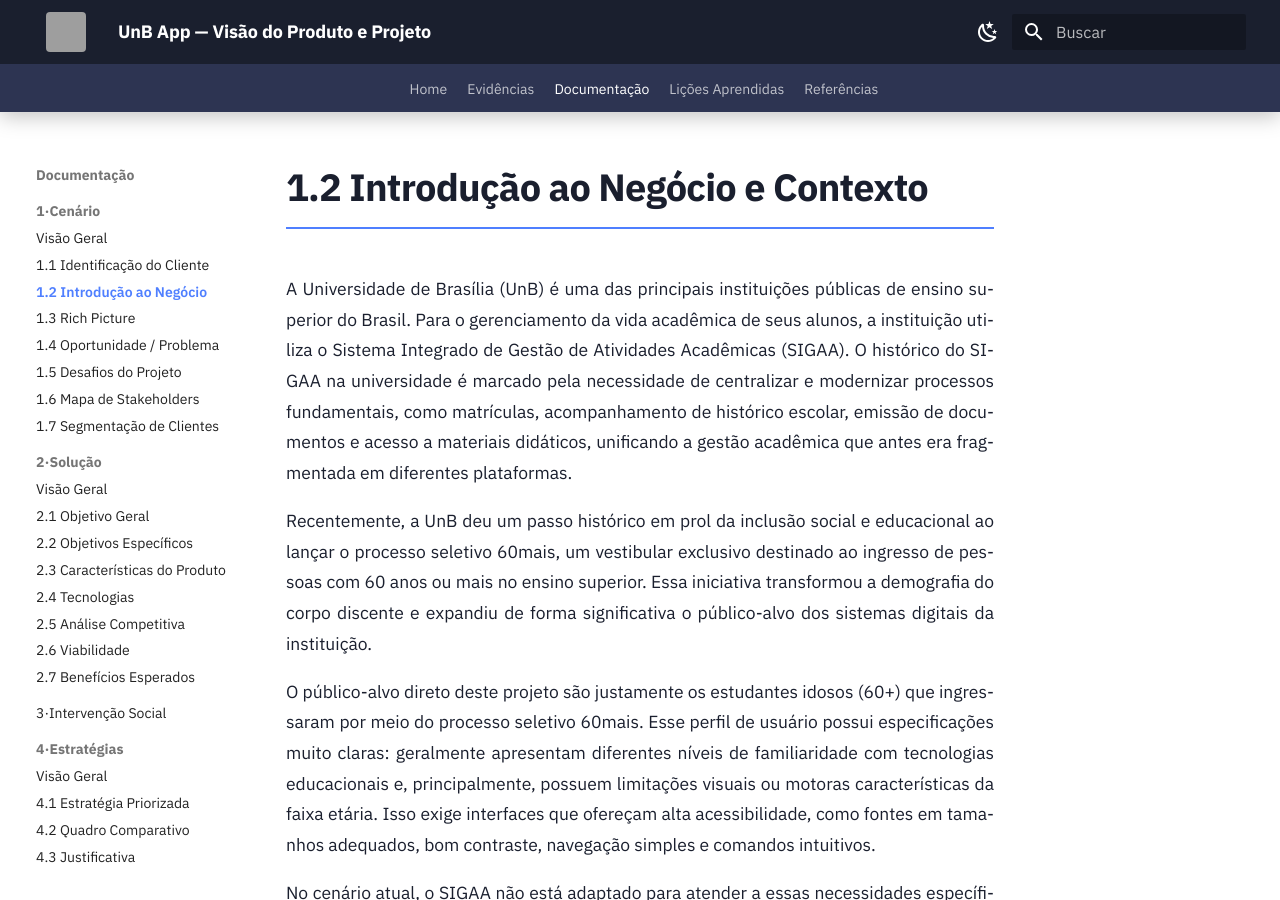
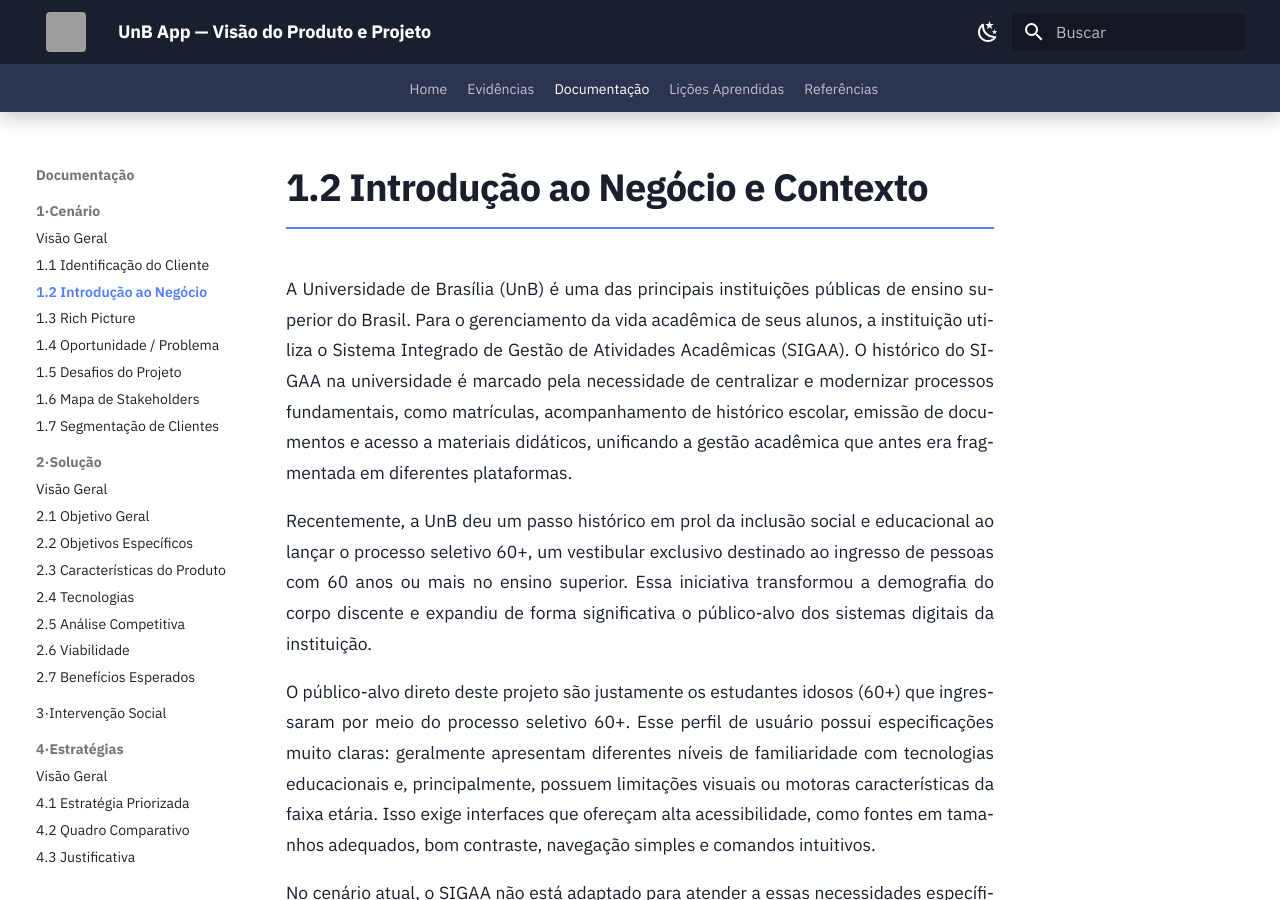
Before and after one commit to mdsreq-fga-unb/REQ-2026.1-T02-UnB-App, an MkDocs documentation site: the page built from docs/01-cenario/negocio.md, in a window 1280 px wide and 900 px high. Built offline with MkDocs 1.6.1 and Material for MkDocs 9.7.7, drawn with Linux system fonts in a browser that asks for light colours; grey boxes are pictures that could not be loaded.

Commit message:
docs: atualiza histórico de revisão da documentação e nomes "60mais" ao longo da documentação para "60+"

```diff
--- a/docs/01-cenario/negocio.md
+++ b/docs/01-cenario/negocio.md
@@ -2,9 +2,9 @@
 
 A Universidade de Brasília (UnB) é uma das principais instituições públicas de ensino superior do Brasil. Para o gerenciamento da vida acadêmica de seus alunos, a instituição utiliza o Sistema Integrado de Gestão de Atividades Acadêmicas (SIGAA). O histórico do SIGAA na universidade é marcado pela necessidade de centralizar e modernizar processos fundamentais, como matrículas, acompanhamento de histórico escolar, emissão de documentos e acesso a materiais didáticos, unificando a gestão acadêmica que antes era fragmentada em diferentes plataformas.
 
-Recentemente, a UnB deu um passo histórico em prol da inclusão social e educacional ao lançar o processo seletivo 60mais, um vestibular exclusivo destinado ao ingresso de pessoas com 60 anos ou mais no ensino superior. Essa iniciativa transformou a demografia do corpo discente e expandiu de forma significativa o público-alvo dos sistemas digitais da instituição.
+Recentemente, a UnB deu um passo histórico em prol da inclusão social e educacional ao lançar o processo seletivo 60+, um vestibular exclusivo destinado ao ingresso de pessoas com 60 anos ou mais no ensino superior. Essa iniciativa transformou a demografia do corpo discente e expandiu de forma significativa o público-alvo dos sistemas digitais da instituição.
 
-O público-alvo direto deste projeto são justamente os estudantes idosos (60+) que ingressaram por meio do processo seletivo 60mais. Esse perfil de usuário possui especificações muito claras: geralmente apresentam diferentes níveis de familiaridade com tecnologias educacionais e, principalmente, possuem limitações visuais ou motoras características da faixa etária. Isso exige interfaces que ofereçam alta acessibilidade, como fontes em tamanhos adequados, bom contraste, navegação simples e comandos intuitivos.
+O público-alvo direto deste projeto são justamente os estudantes idosos (60+) que ingressaram por meio do processo seletivo 60+. Esse perfil de usuário possui especificações muito claras: geralmente apresentam diferentes níveis de familiaridade com tecnologias educacionais e, principalmente, possuem limitações visuais ou motoras características da faixa etária. Isso exige interfaces que ofereçam alta acessibilidade, como fontes em tamanhos adequados, bom contraste, navegação simples e comandos intuitivos.
 
 No cenário atual, o SIGAA não está adaptado para atender a essas necessidades específicas. Para validar essa hipótese e compreender as dores reais dos alunos, a equipe de desenvolvimento deste projeto conduziu uma pesquisa exploratória por meio de um questionário online (via Google Forms), disponibilizado para os discentes durante a primeira quinzena de abril de 2026. A coleta obteve respostas de 20 usuários, sendo 18 deles pertencentes ao público-alvo prioritário (estudantes 60+, incluindo relatos de deficiência visual). Os dados brutos, resultados e gráficos detalhados desta elicitação encontram-se documentados no repositório oficial do projeto no GitPages e no Anexo deste documento.
 
```
Also changed, not shown: docs/01-cenario/desafios.md (+1 -1 lines), docs/01-cenario/segmentacao.md (+1 -1 lines), docs/03-intervencao-social/index.md (+1 -1 lines), docs/index.md (+5 -1 lines).
